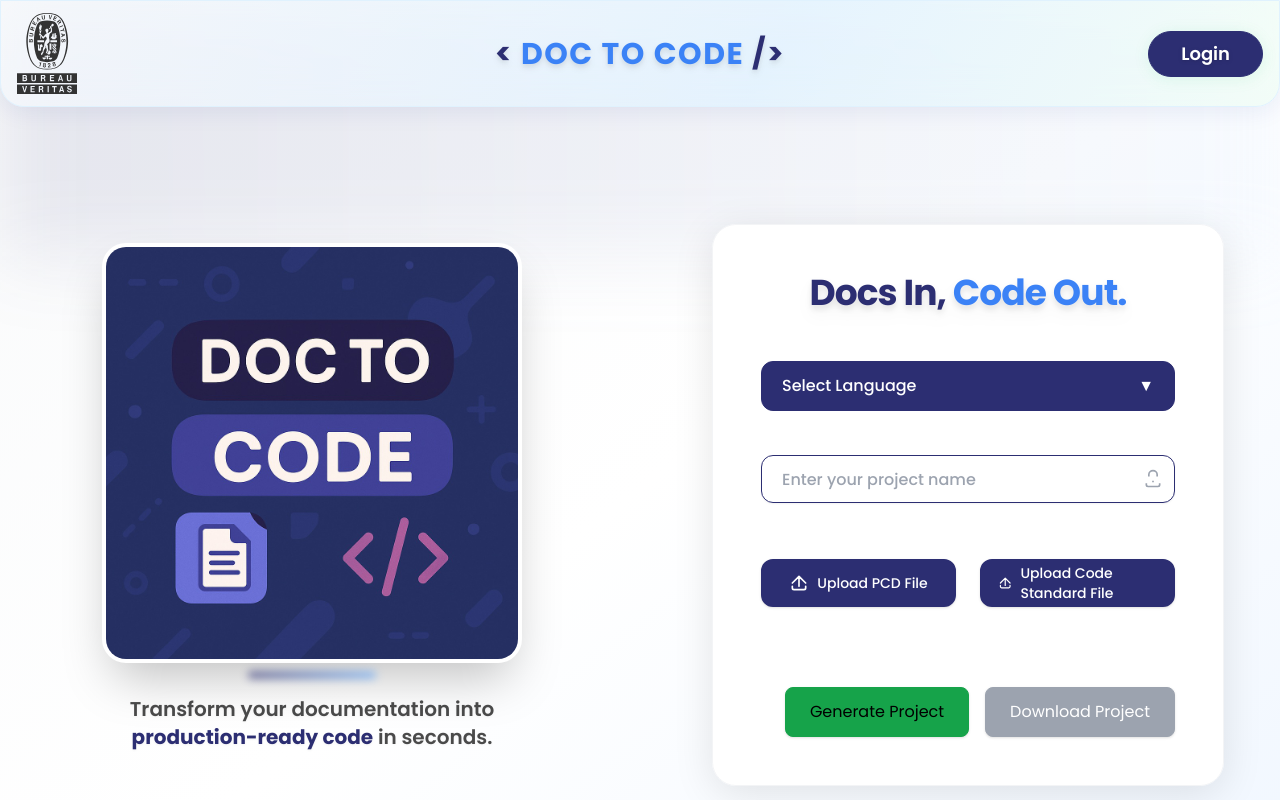
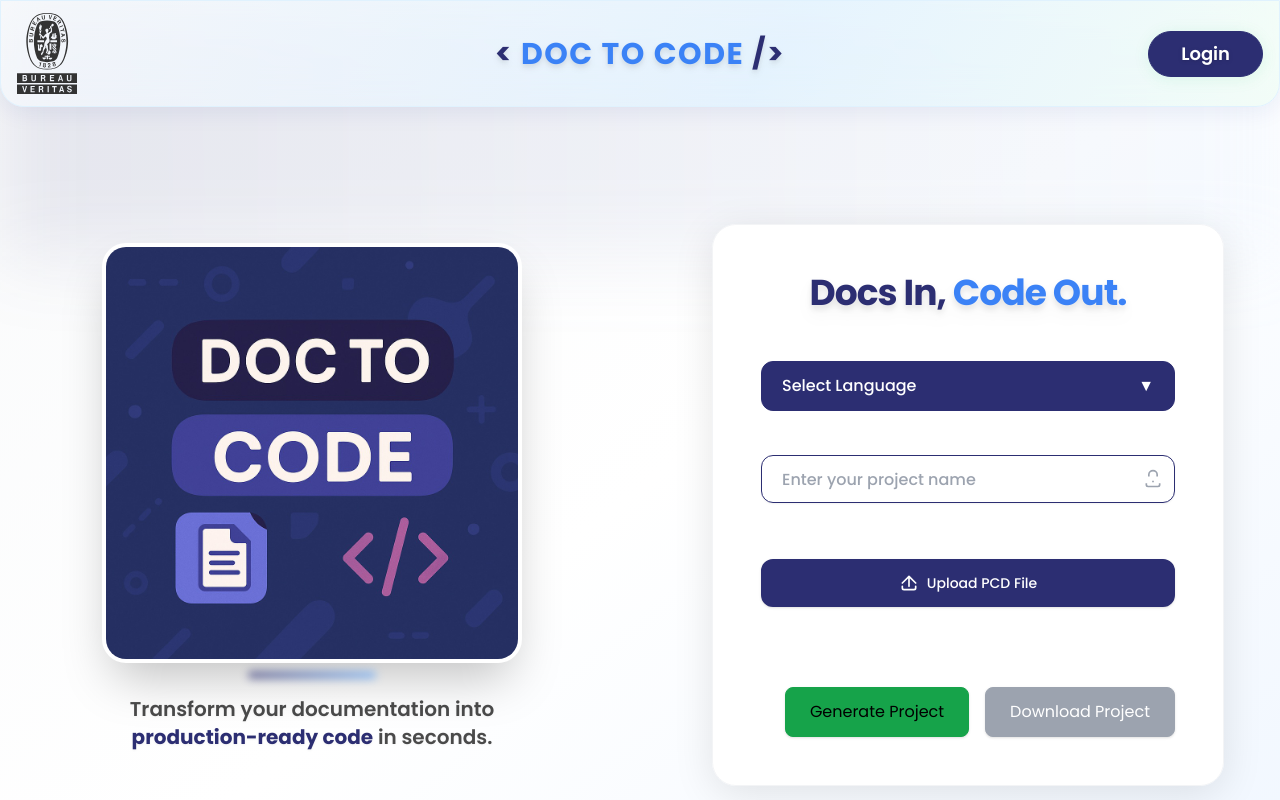
Before and after one commit to fakhruddin001/doctocode, a Next.js app: page / in a window 1280 px wide. Shown: the top 800 px of the page. Built offline with nearby package versions, Linux system fonts and the light colour scheme.

Commit message:
Add axios

```diff
--- a/package.json
+++ b/package.json
@@ -12,7 +12,7 @@
     "@iconify/icons-ion": "^1.2.10",
     "@iconify/react": "^5.0.1",
     "aos": "^2.3.4",
-    "axios": "^1.7.2",
+    "axios": "^1.11.0",
     "date-fns": "^3.4.0",
     "framer-motion": "^11.11.9",
     "gray-matter": "^4.0.3",
--- a/src/components/Home/Components/CustomSelect.tsx
+++ b/src/components/Home/Components/CustomSelect.tsx
@@ -2,8 +2,9 @@
 
 const options = [
   { value: "C#", label: "C#", disabled: false },
+  { value: "Python", label: "Python", disabled: true },
   { value: "JavaScript", label: "JavaScript", disabled: false },
-  { value: "Python", label: "Python", disabled: true },
+  { value: "Java", label: "Java", disabled: true },
 ];
 
 interface CustomSelectProps {
--- a/src/components/Home/index.tsx
+++ b/src/components/Home/index.tsx
@@ -5,12 +5,12 @@ import Link from "next/link";
 import CustomSelect from "./Components/CustomSelect";
 import UploadFileInput from "./Components/UploadFileInput";
 import Loader from "@/components/Common/Loader";
+import axios from "axios";
 
 const Hero = () => {
   const [selectedLanguage, setSelectedLanguageState] = useState("");
   const [projectName, setProjectNameState] = useState("");
   const [file1, setFile1State] = useState<File | null>(null);
-  const [file2, setFile2State] = useState<File | null>(null);
   const [loadingGenerate, setLoadingGenerate] = useState(false);
   const [loadingDownload, setLoadingDownload] = useState(false);
   const [formSubmitted, setFormSubmitted] = useState(false);
@@ -21,7 +21,6 @@ const Hero = () => {
     language?: string;
     name?: string;
     file1?: string;
-    file2?: string;
   }>({});
 
   // Watchers to clear errors when value is set
@@ -43,12 +42,6 @@ const Hero = () => {
       setErrors((prev) => ({ ...prev, file1: undefined }));
     }
   };
-  const setFile2 = (file: File | null) => {
-    setFile2State(file);
-    if (file && errors.file2) {
-      setErrors((prev) => ({ ...prev, file2: undefined }));
-    }
-  };
 
   const handleGenerateProject = async (e: React.FormEvent<HTMLFormElement>) => {
     e.preventDefault();
@@ -57,7 +50,6 @@ const Hero = () => {
       language?: string;
       name?: string;
       file1?: string;
-      file2?: string;
     } = {};
     if (!selectedLanguage) {
       newErrors.language = "Please select a language.";
@@ -71,26 +63,35 @@ const Hero = () => {
       newErrors.file1 = "PCD file is required.";
       valid = false;
     }
-    if (!file2) {
-      newErrors.file2 = "Code Standard file is required.";
-      valid = false;
-    }
+
     setErrors(newErrors);
     if (!valid) return;
     setLoadingGenerate(true);
     setFormSubmitted(false);
     setProjectGenerated(false);
-    // Simulate form processing
-    setTimeout(() => {
+
+    const formData = new FormData();
+    file1 && formData.append("file", file1);
+
+    try {
+      const response = await axios.post(
+        `https://localhost:7043/Builder?ProjectName=${projectName}`,
+        formData,
+        {
+          headers: {
+            "Content-Type": "multipart/form-data",
+          },
+        }
+      );
       setLoadingGenerate(false);
       setFormSubmitted(true);
       setProjectGenerated(true);
       setShowSuccessModal(true);
-      // Store a random key in sessionStorage
-      const randomKey = Math.random().toString(36).substring(2, 15);
-      window.sessionStorage.setItem("projectKey", randomKey);
-    }, 1500);
-    // Here you can add your actual form submission logic
+      window.sessionStorage.setItem("projectKey", response.data);
+      console.log("Response:", response.data);
+    } catch (error) {
+      console.error("Upload failed:", error);
+    }
   };
 
   const handleDownloadProject = async () => {
@@ -132,8 +133,12 @@ const Hero = () => {
             </div>
 
             <p className="text-black/70 text-xl font-semibold text-center mb-4 drop-shadow-sm">
-              Transform your documentation into<br />
-              <span className="text-primary font-extrabold">production-ready code</span> in seconds.
+              Transform your documentation into
+              <br />
+              <span className="text-primary font-extrabold">
+                production-ready code
+              </span>{" "}
+              in seconds.
             </p>
           </div>
 
@@ -205,19 +210,6 @@ const Hero = () => {
                     {/* Info icon removed for cleaner UI */}
                     <span className="text-red-500 text-xs mt-1 min-h-[20px] block">
                       {errors.file1 || "\u00A0"}
-                    </span>
-                  </div>
-                  <div className="flex flex-col relative w-full">
-                    {/* <label className="font-semibold text-base text-gray-700 mb-2 block">Code Standard File</label> */}
-                    <UploadFileInput
-                      label={file2 ? file2.name : "Upload Code Standard File"}
-                      inputClassName="w-full h-12 rounded-xl"
-                      onChange={(e) => setFile2(e.target.files?.[0] || null)}
-                      aria-label="Upload Code Standard File"
-                    />
-                    {/* Info icon removed for cleaner UI */}
-                    <span className="text-red-500 text-xs mt-1 min-h-[20px] block">
-                      {errors.file2 || "\u00A0"}
                     </span>
                   </div>
                 </div>
@@ -314,8 +306,9 @@ const Hero = () => {
       {/* Footer / Tip Section */}
       <footer className="w-full text-center py-6 bg-white border-t border-gray-200 mt-auto shadow-inner">
         <span className="text-gray-500 text-sm">
-          <span className="font-medium text-primary">Tip:</span> You can always download your generated project after signing in.
-          &nbsp;|&nbsp; <span className="font-semibold">Version 1.0.0</span>
+          <span className="font-medium text-primary">Tip:</span> You can always
+          download your generated project after signing in. &nbsp;|&nbsp;{" "}
+          <span className="font-semibold">Version 1.0.0</span>
         </span>
       </footer>
     </section>
```
Also changed, not shown: 1 other file (tests, documents, lock files or other folders).
